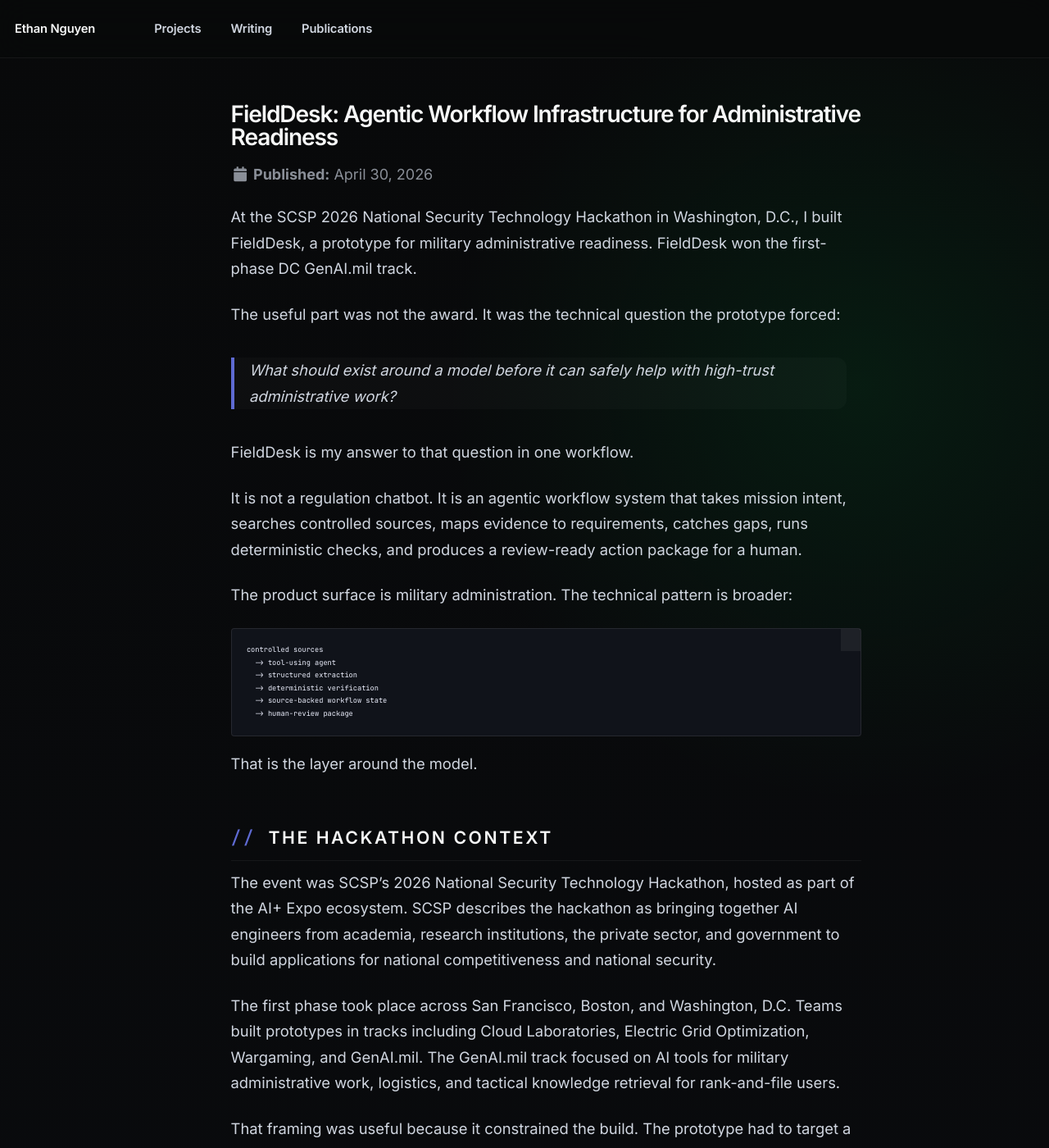
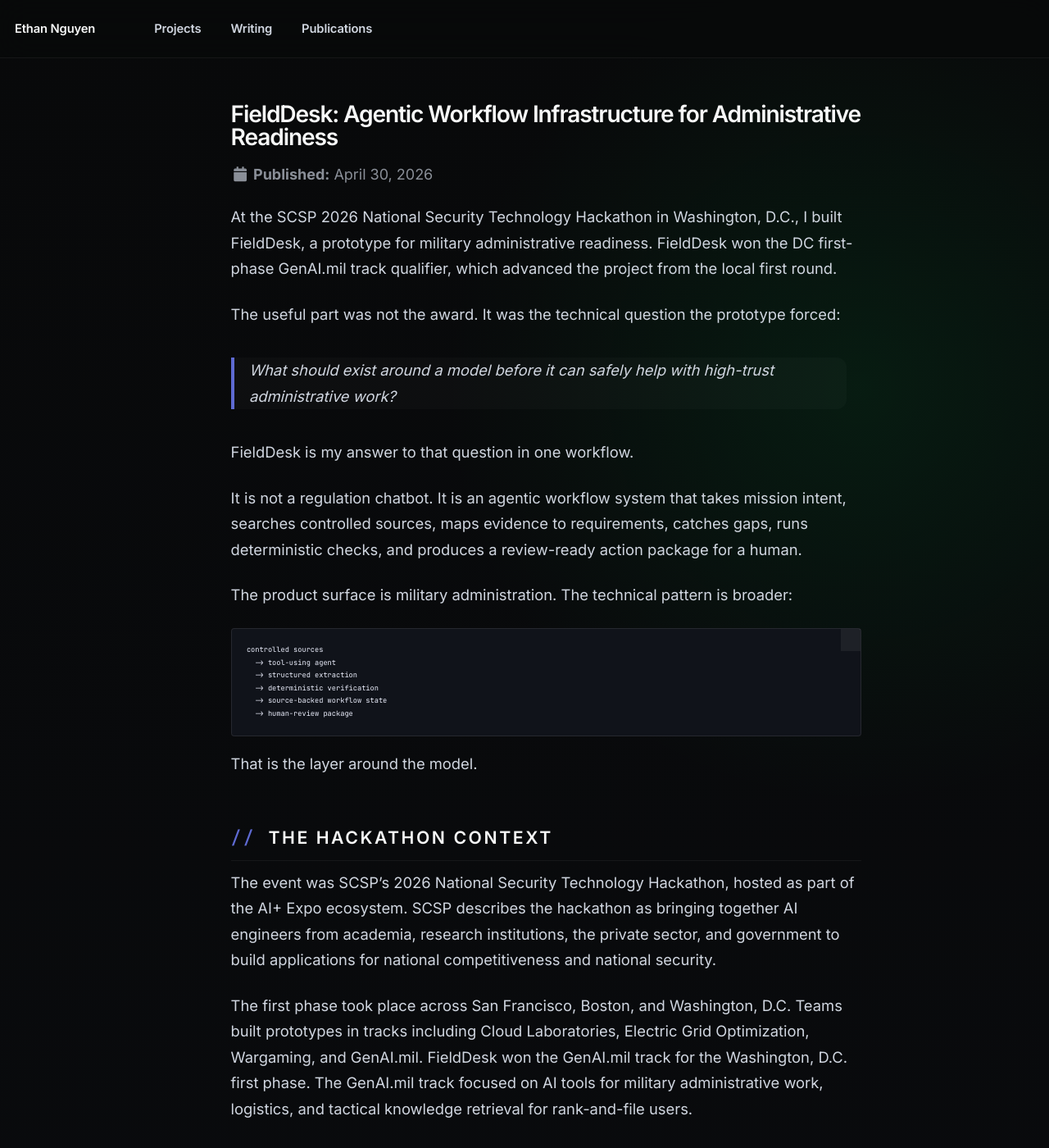
Before and after one commit to EthanHNguyen/ethanhnguyen.github.io, a Jekyll site: the page built from _posts/2026-04-30-fielddesk-administrative-readiness.md, in a window 1280 px wide and 1400 px high. Shown: the whole window at 82% size. Built offline with Jekyll 4.4.1, drawn with Linux system fonts in a browser that asks for light colours.

Commit message:
Clarify FieldDesk first-phase win

```diff
--- a/_posts/2026-04-30-fielddesk-administrative-readiness.md
+++ b/_posts/2026-04-30-fielddesk-administrative-readiness.md
@@ -2,8 +2,8 @@
 title: "FieldDesk: Agentic Workflow Infrastructure for Administrative Readiness"
 date: 2026-04-30
 permalink: /posts/2026/04/fielddesk-administrative-readiness/
-excerpt: "FieldDesk is a source-backed AI prototype for military administrative readiness. It won the first-phase DC GenAI.mil track at the SCSP 2026 National Security Technology Hackathon."
-description: "FieldDesk is a source-backed AI prototype for military administrative readiness. It won the first-phase DC GenAI.mil track at the SCSP 2026 National Security Technology Hackathon."
+excerpt: "FieldDesk is a source-backed AI prototype for military administrative readiness. It won the DC first-phase GenAI.mil track qualifier at the SCSP 2026 National Security Technology Hackathon."
+description: "FieldDesk is a source-backed AI prototype for military administrative readiness. It won the DC first-phase GenAI.mil track qualifier at the SCSP 2026 National Security Technology Hackathon."
 tags:
   - AI for Government
   - GovTech
@@ -12,7 +12,7 @@
   - Hackathon
 ---
 
-At the SCSP 2026 National Security Technology Hackathon in Washington, D.C., I built FieldDesk, a prototype for military administrative readiness. FieldDesk won the first-phase DC GenAI.mil track.
+At the SCSP 2026 National Security Technology Hackathon in Washington, D.C., I built FieldDesk, a prototype for military administrative readiness. FieldDesk won the DC first-phase GenAI.mil track qualifier, which advanced the project from the local first round.
 
 The useful part was not the award. It was the technical question the prototype forced:
 
@@ -39,7 +39,7 @@
 
 The event was SCSP's 2026 National Security Technology Hackathon, hosted as part of the AI+ Expo ecosystem. SCSP describes the hackathon as bringing together AI engineers from academia, research institutions, the private sector, and government to build applications for national competitiveness and national security.
 
-The first phase took place across San Francisco, Boston, and Washington, D.C. Teams built prototypes in tracks including Cloud Laboratories, Electric Grid Optimization, Wargaming, and GenAI.mil. The GenAI.mil track focused on AI tools for military administrative work, logistics, and tactical knowledge retrieval for rank-and-file users.
+The first phase took place across San Francisco, Boston, and Washington, D.C. Teams built prototypes in tracks including Cloud Laboratories, Electric Grid Optimization, Wargaming, and GenAI.mil. FieldDesk won the GenAI.mil track for the Washington, D.C. first phase. The GenAI.mil track focused on AI tools for military administrative work, logistics, and tactical knowledge retrieval for rank-and-file users.
 
 That framing was useful because it constrained the build. The prototype had to target a concrete user, a concrete workflow, and a concrete failure mode.
 
```
